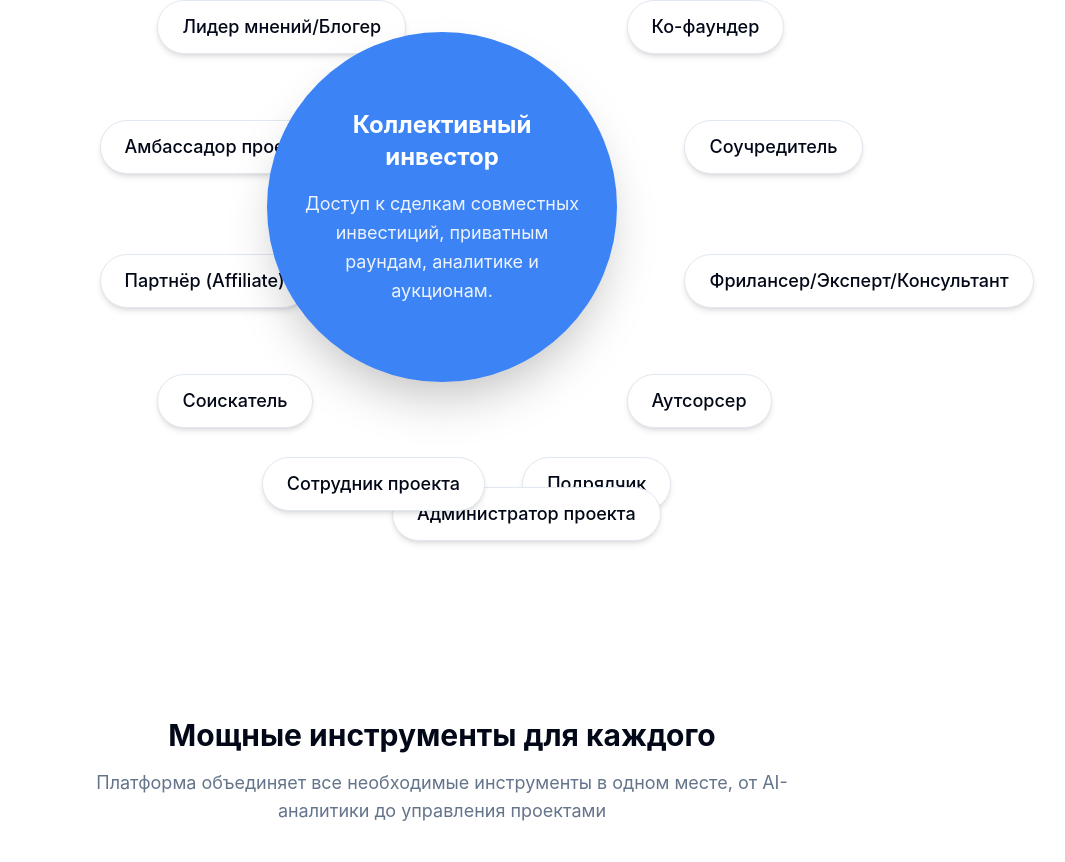
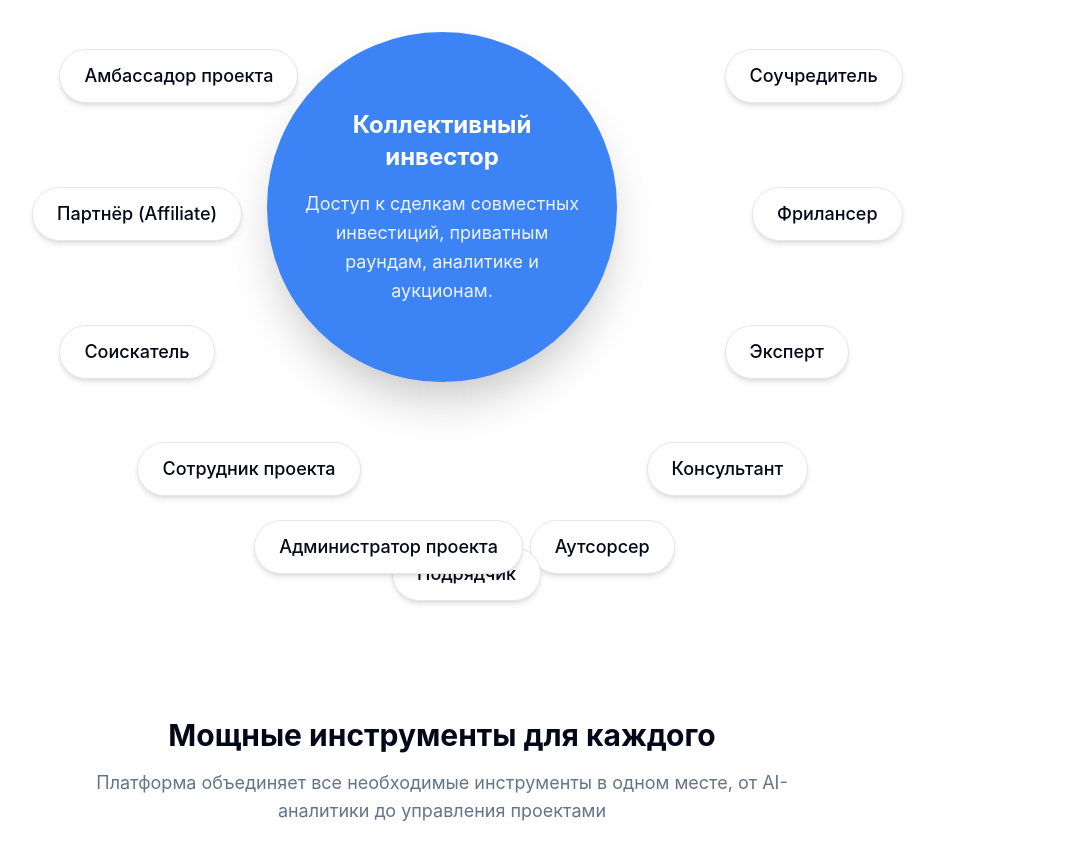
Before and after one commit to tbn01-acc/investex-launchpad, a React (Vite) app: page / in a window 1280 px wide. Shown: the part 1578-2440 px from the top of the page, without its empty margins (198-1263 px from the left). Built offline with nearby package versions, Linux system fonts and the light colour scheme.

Commit message:
Update Hero section and Role wheel

```diff
--- a/src/components/HeroSection.tsx
+++ b/src/components/HeroSection.tsx
@@ -6,7 +6,7 @@ import collaborationImage from "@/assets/collaboration-realistic.jpg";
 
 const HeroSection = () => {
   return (
-    <section className="relative min-h-screen flex items-center justify-center bg-background pt-20">
+    <section className="relative min-h-screen flex items-center justify-center bg-gradient-to-br from-background via-background to-muted/30 pt-20">
       <div className="container mx-auto px-4 relative z-10">
         <div className="grid lg:grid-cols-2 gap-8 items-center">
 
--- a/src/components/RoleAnimator.tsx
+++ b/src/components/RoleAnimator.tsx
@@ -6,7 +6,9 @@ const roles = [
   { name: "Фаундер", description: "Запускаю стартап, управляю командой, презентуюсь инвесторам." },
   { name: "Ко-фаундер", description: "Вхожу в перспективные проекты, улучшаю профиль команды, развиваю идеи." },
   { name: "Соучредитель", description: "Вхожу в проекты, получая долю, работаю с лидерами, строю бизнес." },
-  { name: "Фрилансер/Эксперт/Консультант", description: "Получаю уникальные задачи, выстраиваю портфолио, расту с проектами." },
+  { name: "Фрилансер", description: "Работаю над проектами удаленно, выбираю интересные задачи, строю карьеру." },
+  { name: "Эксперт", description: "Консультирую по узкой специализации, решаю сложные технические задачи." },
+  { name: "Консультант", description: "Помогаю бизнесу в стратегических вопросах, оптимизирую процессы." },
   { name: "Аутсорсер", description: "Расширяю клиентскую базу, предлагаю сервисы проектам и корпорациям." },
   { name: "Подрядчик", description: "Подключаюсь к крупным заказам, B2B-кейсам, интегрируюсь в экосистему." },
   { name: "Администратор проекта", description: "Управляю процессами, координирую команду, отвечаю за успех." },
@@ -45,7 +47,7 @@ const RoleAnimator = () => {
   const calculatePosition = (index: number) => {
     const angleStep = (360 / roles.length) * (Math.PI / 180);
     const currentAngle = angleStep * (index - activeIndex);
-    const radius = 300;
+    const radius = 360; // Увеличено на 20% (300 * 1.2)
 
     const x = Math.cos(currentAngle - Math.PI / 2) * radius;
     const y = Math.sin(currentAngle - Math.PI / 2) * radius;
--- a/src/components/RolePathSection.tsx
+++ b/src/components/RolePathSection.tsx
@@ -90,20 +90,52 @@ const segments = {
   "Исполнители": {
     roles: [
       {
-        name: "Фрилансер/Эксперт/Консультант",
+        name: "Фрилансер",
         capabilities: [
-          "Развиваться по карьерному треку, повышая свой уровень и открывая доступ к премиум-проектам",
+          "Работать удаленно над проектами любой сложности с гибким графиком",
           "Получать задачи через интегрированную систему управления проектами",
-          "Создавать портфолио, подкрепленное реальными показателями и отзывами из проектов",
-          "Получать оплату в виде доли (токенов) в перспективных стартапах"
+          "Строить рейтинг и репутацию на основе выполненных проектов",
+          "Получать оплату в токенах перспективных стартапов как дополнительный доход"
         ],
         actions: [
-          "Профиль эксперта",
-          "Проектная работа",
-          "Повышение уровня",
-          "Консультации"
+          "Создание профиля",
+          "Поиск проектов",
+          "Выполнение задач",
+          "Получение отзывов"
         ],
-        requests: ["Найти заказ", "Пройти аттестацию", "Получить долю"]
+        requests: ["Найти проект", "Настроить профиль", "Получить оплату"]
+      },
+      {
+        name: "Эксперт",
+        capabilities: [
+          "Консультировать по узкой специализации в технических вопросах",
+          "Получать доступ к сложным задачам, требующим глубокой экспертизы",
+          "Участвовать в технических аудитах и оценке проектов",
+          "Строить экспертную репутацию и повышать стоимость консультаций"
+        ],
+        actions: [
+          "Экспертная оценка",
+          "Технический аудит",
+          "Консультирование",
+          "Повышение статуса"
+        ],
+        requests: ["Провести аудит", "Дать экспертизу", "Повысить рейтинг"]
+      },
+      {
+        name: "Консультант",
+        capabilities: [
+          "Помогать стартапам в решении бизнес-задач и стратегическом планировании",
+          "Оптимизировать бизнес-процессы и повышать эффективность команд",
+          "Получать доступ к аналитике и данным для качественных рекомендаций",
+          "Развивать долгосрочные отношения с успешными проектами"
+        ],
+        actions: [
+          "Бизнес-консультирование",
+          "Стратегическое планирование",
+          "Процессный аудит",
+          "Менторство"
+        ],
+        requests: ["Найти клиента", "Провести анализ", "Составить стратегию"]
       },
       {
         name: "Аутсорсер",
```
